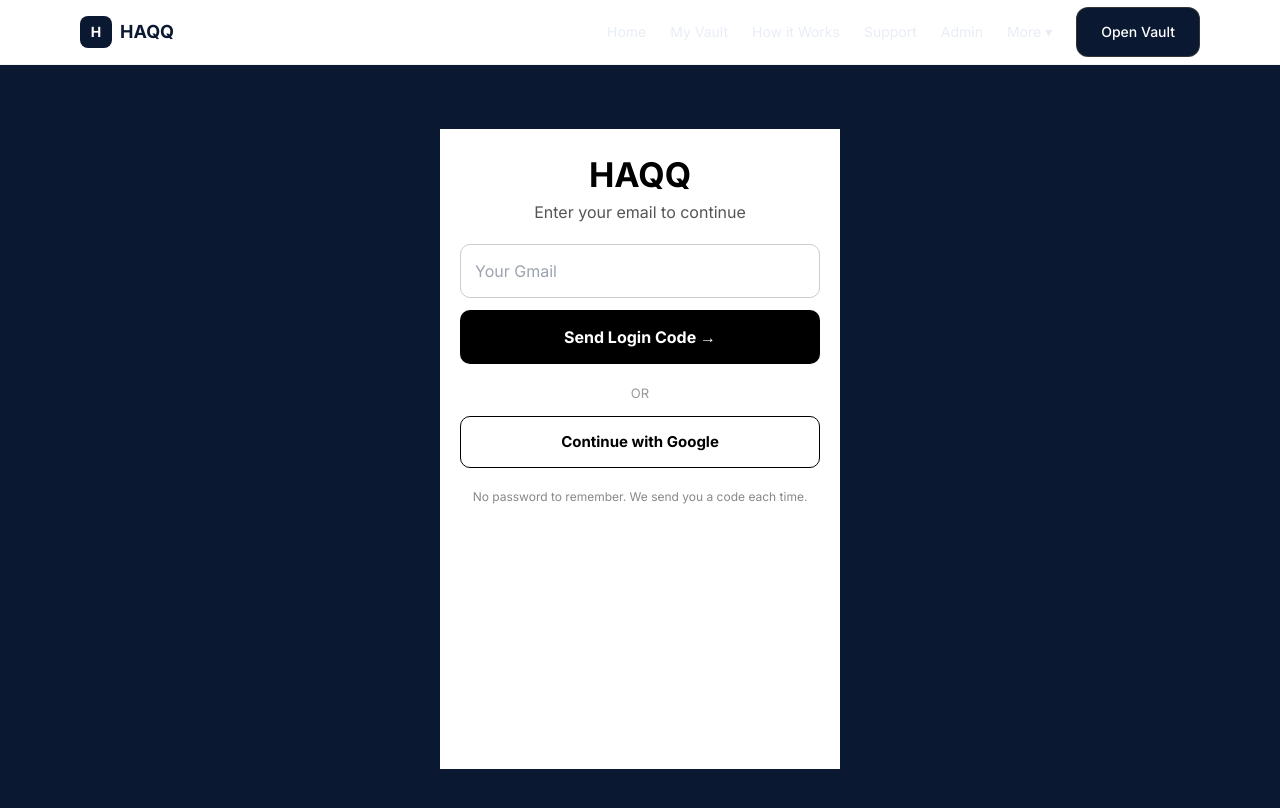
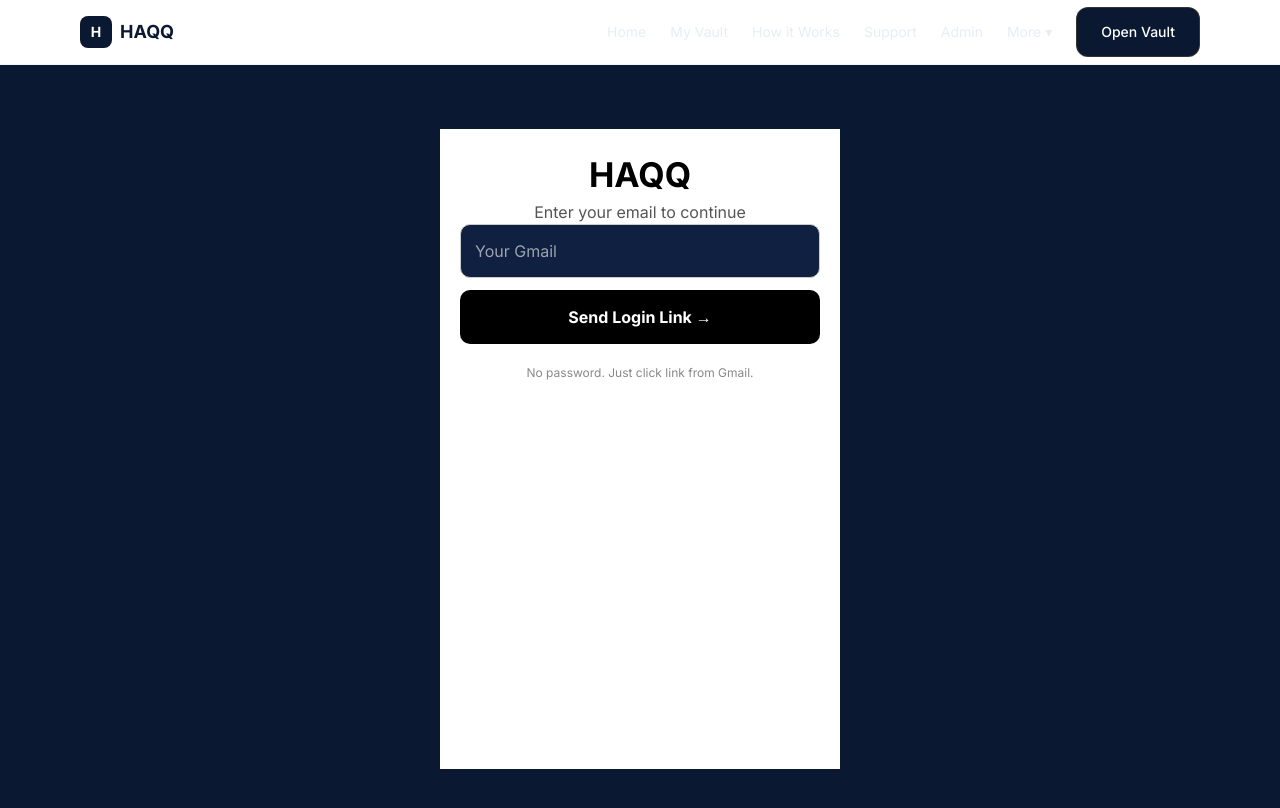
Before and after one commit to Habeebullahi7/Haqq-Vault, a Next.js app: page /login in a window 1280 px wide. Shown: the top 808 px of the page. Built offline with nearby package versions, Linux system fonts and the light colour scheme.

Commit message:
Refactor login page to use email link for login

```diff
--- a/app/login/page.tsx
+++ b/app/login/page.tsx
@@ -1,106 +1,51 @@
 'use client'
-
-import { useState } from 'react'
+import { useState, useEffect } from 'react'
 import { supabase } from '@/lib/supabase'
 
 export default function LoginPage() {
   const [email, setEmail] = useState('')
-  const [code, setCode] = useState('')
-  const [step, setStep] = useState<'email' | 'code'>('email')
   const [loading, setLoading] = useState(false)
-  const [message, setMessage] = useState('')
+  const [sent, setSent] = useState(false)
 
-  async function sendCode(e: React.FormEvent) {
+  useEffect(() => {
+    async function check() {
+      const { data } = await supabase.auth.getSession()
+      if (data.session) window.location.href = '/vault'
+    }
+    setTimeout(check, 1000)
+  }, [])
+
+  async function sendLink(e: React.FormEvent) {
     e.preventDefault()
     setLoading(true)
-    setMessage('')
-    const cleanEmail = email.trim().toLowerCase()
     const { error } = await supabase.auth.signInWithOtp({
-      email: cleanEmail,
-      options: { shouldCreateUser: true }
+      email: email.trim().toLowerCase(),
+      options: { shouldCreateUser: true, emailRedirectTo: window.location.origin + '/vault' }
     })
-    if (error) {
-      setMessage('Failed: ' + error.message)
-    } else {
-      setMessage('Code sent to ' + cleanEmail + '. Check your Gmail / Spam.')
-      setStep('code')
-    }
+    if (error) alert(error.message)
+    else setSent(true)
     setLoading(false)
   }
 
-  async function verifyCode(e: React.FormEvent) {
-    e.preventDefault()
-    setLoading(true)
-    setMessage('')
-    const { data, error } = await supabase.auth.verifyOtp({
-      email: email.trim().toLowerCase(),
-      token: code.trim(),
-      type: 'email'
-    })
-    if (error) {
-      setMessage('Wrong code: ' + error.message)
-      setLoading(false)
-      return
-    }
-    if (data.session) {
-      setMessage('Welcome! Entering Vault...')
-      window.location.href = '/vault'
-    }
-  }
-
-  async function loginWithGoogle() {
-    await supabase.auth.signInWithOAuth({
-      provider: 'google',
-      options: { redirectTo: window.location.origin + '/vault' }
-    })
-  }
-
-  const inputStyle: React.CSSProperties = {
-    padding: 14, borderRadius: 10, border: '1px solid #ccc',
-    fontSize: 16, background: '#fff', color: '#000', width: '100%', boxSizing: 'border-box', outline: 'none'
-  }
-
   return (
-    <div style={{ maxWidth: 400, margin: '40px auto', padding: 20, minHeight: '80vh', background: '#fff' }}>
+    <div style={{ maxWidth: 400, margin: '40px auto', padding: 20, background: '#fff', minHeight: '80vh' }}>
       <h1 style={{ textAlign: 'center', fontSize: 34, fontWeight: '900', color: '#000' }}>HAQQ</h1>
-      <p style={{ textAlign: 'center', color: '#555', marginBottom: 20, fontSize: 16 }}>
-        {step === 'email' ? 'Enter your email to continue' : 'Enter the 6-digit code from your email'}
-      </p>
-
-      {step === 'email' ? (
-        <form onSubmit={sendCode} style={{ display: 'flex', flexDirection: 'column', gap: 12 }}>
-          <input type="email" value={email} onChange={(e) => setEmail(e.target.value)} placeholder="Your Gmail" required style={inputStyle} />
-          <button type="submit" disabled={loading} style={{ padding: 15, borderRadius: 10, background: '#000', color: '#fff', fontSize: 16, fontWeight: 'bold', border: 'none', cursor: 'pointer' }}>
-            {loading ? 'Sending...' : 'Send Login Code →'}
+      <p style={{ textAlign: 'center', color: '#555' }}>Enter your email to continue</p>
+      {!sent ? (
+        <form onSubmit={sendLink} style={{ display: 'flex', flexDirection: 'column', gap: 12 }}>
+          <input type="email" value={email} onChange={(e) => setEmail(e.target.value)} placeholder="Your Gmail" required style={{ padding: 14, borderRadius: 10, border: '1px solid #ccc', fontSize: 16, width: '100%' }} />
+          <button disabled={loading} style={{ padding: 15, borderRadius: 10, background: '#000', color: '#fff', fontSize: 16, fontWeight: 'bold', border: 'none' }}>
+            {loading ? 'Sending...' : 'Send Login Link →'}
           </button>
         </form>
       ) : (
-        <form onSubmit={verifyCode} style={{ display: 'flex', flexDirection: 'column', gap: 12 }}>
-          <input value={code} onChange={(e) => setCode(e.target.value)} placeholder="123456" required style={{ ...inputStyle, textAlign: 'center', fontSize: 24, letterSpacing: 5 }} />
-          <button type="submit" disabled={loading} style={{ padding: 15, borderRadius: 10, background: '#000', color: '#fff', fontSize: 16, fontWeight: 'bold', border: 'none', cursor: 'pointer' }}>
-            {loading ? 'Checking...' : 'Verify & Enter Vault'}
-          </button>
-          <button type="button" onClick={() => setStep('email')} style={{ background: 'none', border: 'none', color: '#0070f3', cursor: 'pointer', textDecoration: 'underline' }}>
-            Use different email
-          </button>
-        </form>
+        <div style={{ textAlign: 'center', background: '#f0fdf4', border: '2px solid #000', borderRadius: 10, padding: 20 }}>
+          <p style={{ color: '#000', fontWeight: 'bold' }}>Check your Gmail!</p>
+          <p style={{ color: '#333', fontSize: 14 }}>We sent link to <b>{email}</b><br/>Open email and click <b>Sign in</b></p>
+          <button onClick={() => setSent(false)} style={{ background: 'none', border: 'none', color: '#0070f3', textDecoration: 'underline' }}>Use different email</button>
+        </div>
       )}
-
-      <div style={{ textAlign: 'center', color: '#999', margin: '20px 0 12px', fontSize: 13 }}>OR</div>
-
-      <button onClick={loginWithGoogle} style={{ width: '100%', padding: 14, borderRadius: 10, background: '#fff', color: '#000', border: '1px solid #000', fontSize: 15, fontWeight: 'bold', cursor: 'pointer' }}>
-        Continue with Google
-      </button>
-
-      {message && (
-        <p style={{ marginTop: 16, textAlign: 'center', background: '#fff', color: '#000', padding: 14, borderRadius: 10, fontSize: 15, fontWeight: 'bold', border: '2px solid #000', lineHeight: 1.5 }}>
-          {message}
-        </p>
-      )}
-
-      <p style={{ textAlign: 'center', color: '#888', fontSize: 12, marginTop: 20 }}>
-        No password to remember. We send you a code each time.
-      </p>
+      <p style={{ textAlign: 'center', color: '#888', fontSize: 12, marginTop: 20 }}>No password. Just click link from Gmail.</p>
     </div>
   )
 }
```
